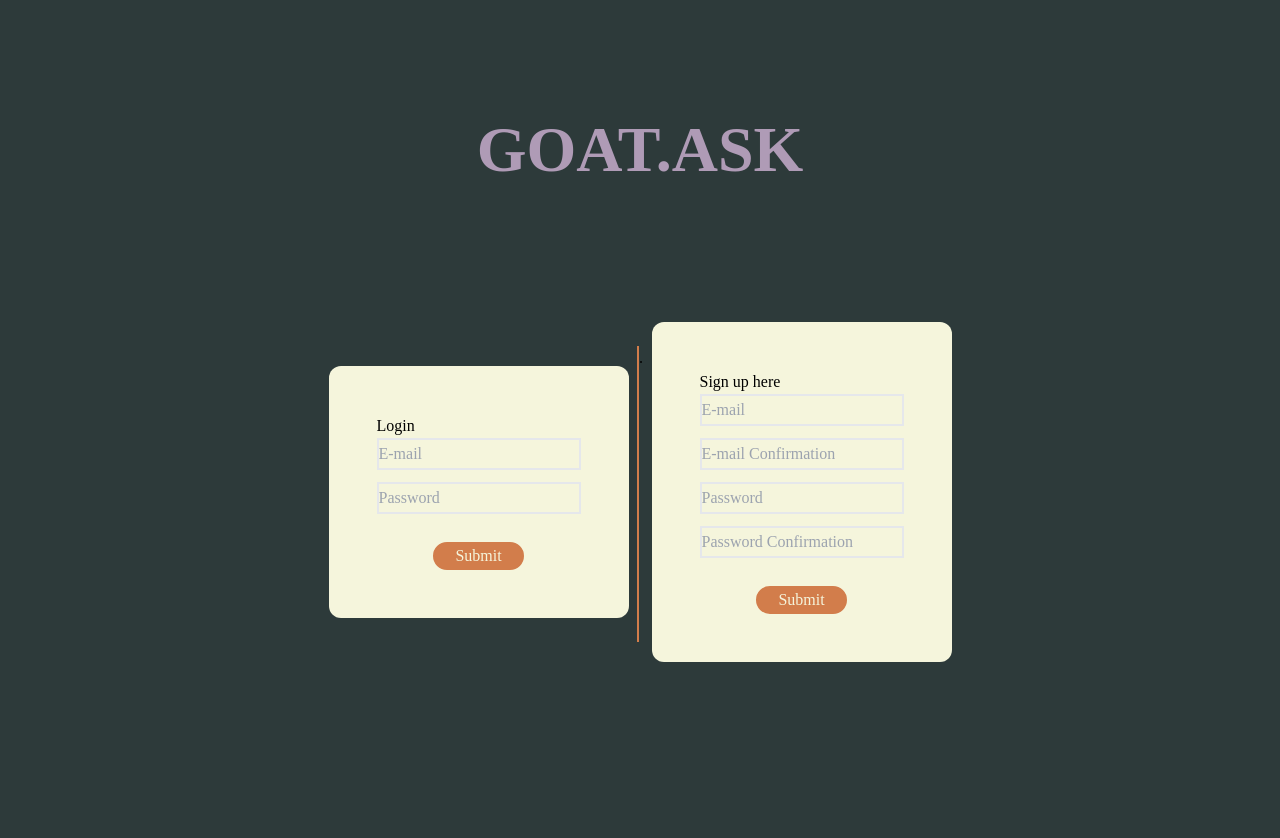
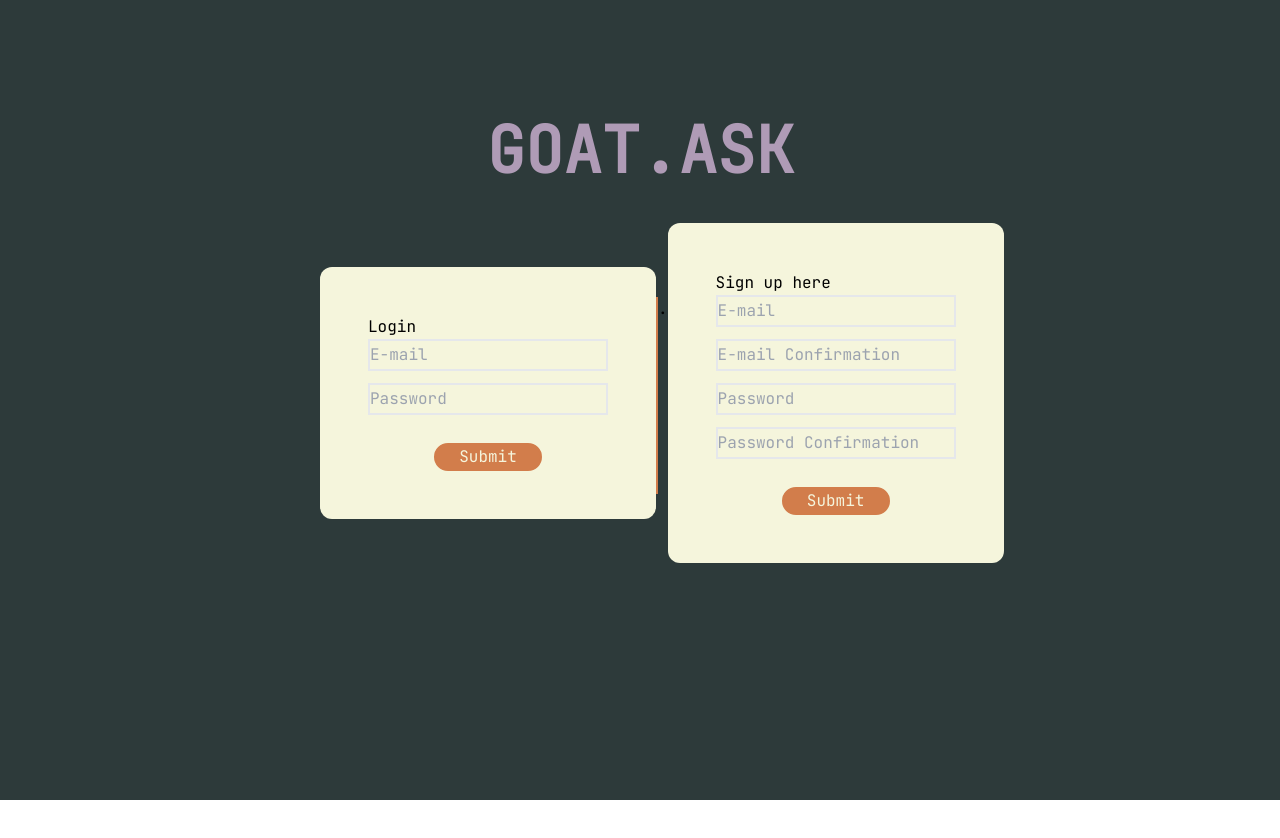
Before and after one commit to Jinoh0/goat-client, a React (Create React App) app: page / in a window 1280 px wide. Shown: the top 838 px of the page. After the commit the page ends 800 px from the top, so only its background shows below. Built offline with nearby package versions, Linux system fonts and the light colour scheme.

Commit message:
fixed fonts, again

```diff
--- a/public/index.html
+++ b/public/index.html
@@ -8,6 +8,12 @@
     <meta
       name="description"
       content="Web site created using create-react-app"
+    />
+    <link rel="preconnect" href="https://fonts.googleapis.com" />
+    <link rel="preconnect" href="https://fonts.gstatic.com" crossorigin />
+    <link
+      href="https://fonts.googleapis.com/css2?family=JetBrains+Mono:ital,wght@0,100;0,400;1,100&display=swap"
+      rel="stylesheet"
     />
     <!--
       manifest.json provides metadata used when your web app is installed on a
--- a/src/App.js
+++ b/src/App.js
@@ -12,7 +12,7 @@
 function App() {
   return (
     <AuthContextComponent>
-      <div className="entirebg1 h-[100%]">
+      <div className="entirebg1 h-screen">
         <Routes>
           <Route path="/" element={<Login />} />
 
```
